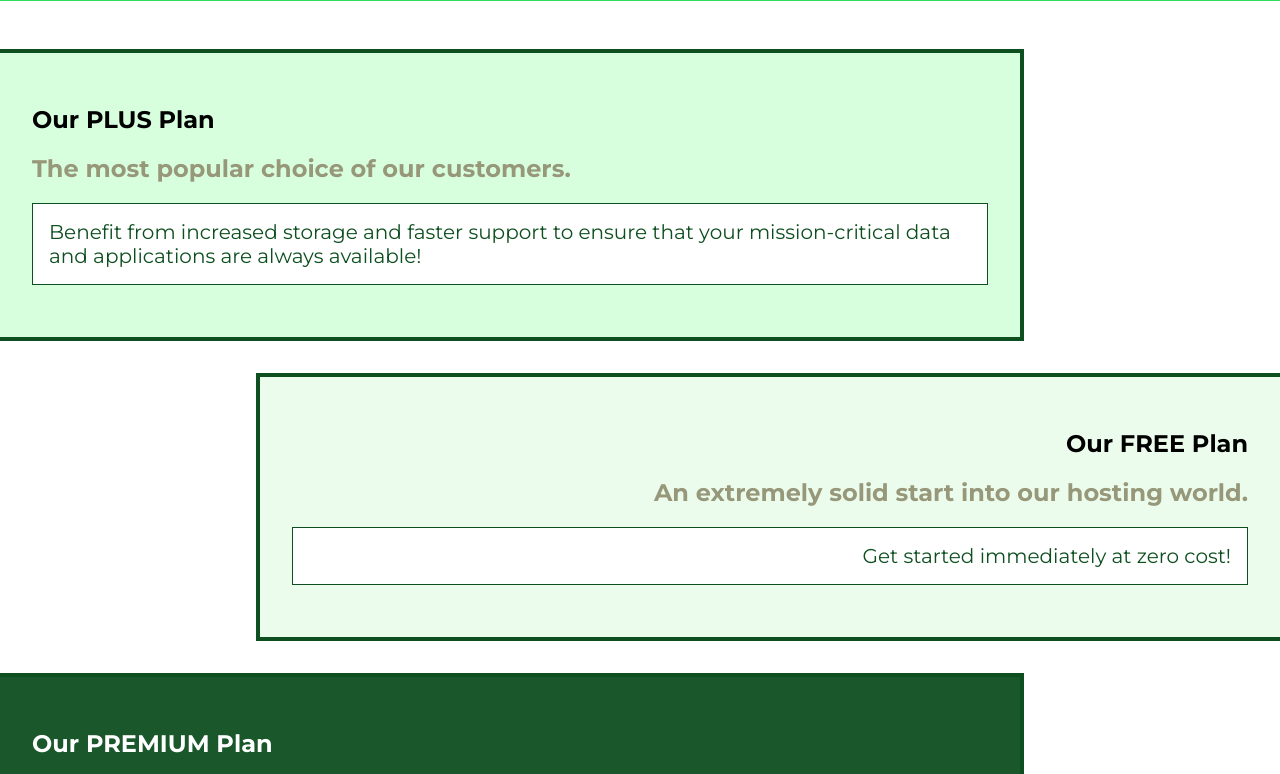
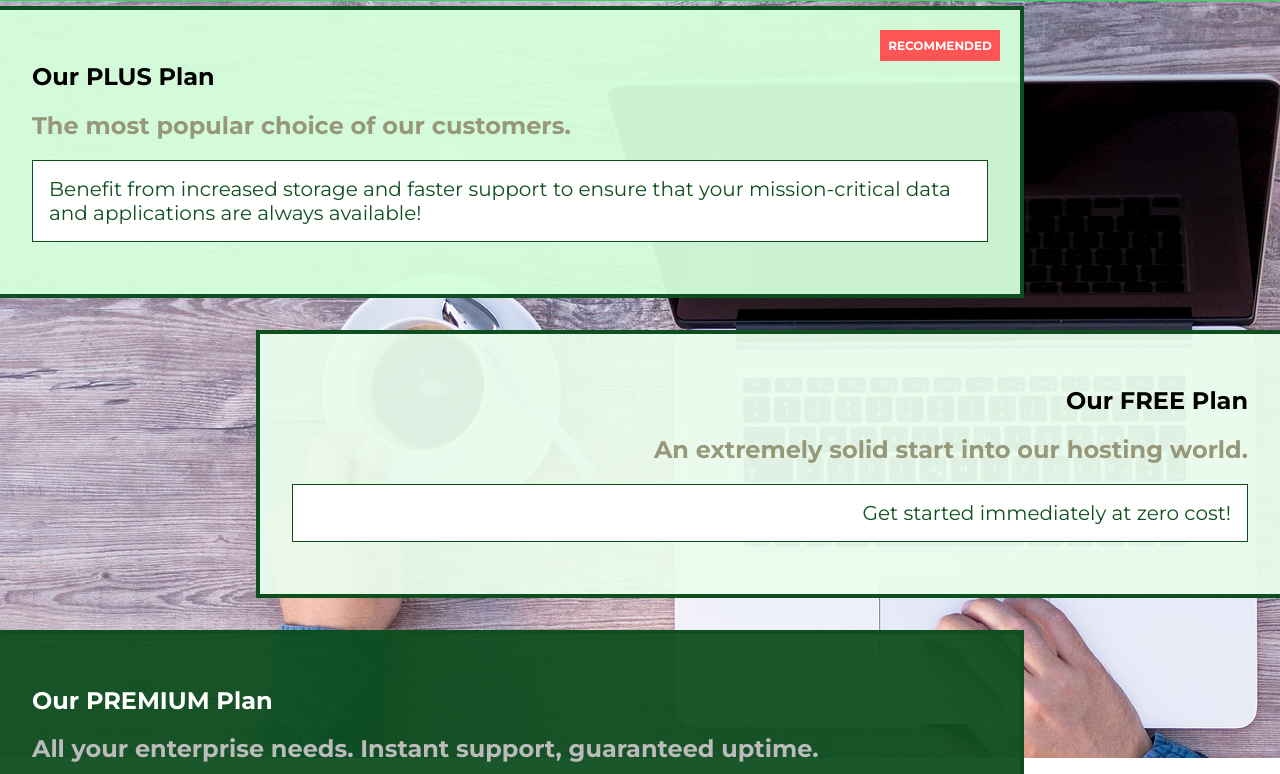
Before and after one commit to tercette/webpage-project, a plain HTML site: page packages/index.html in a window 1280 px wide. Shown: the part 42-816 px from the top of the page. Drawn offline with Linux system fonts and the light colour scheme.

Commit message:
positioning

```diff
--- a/main.css
+++ b/main.css
@@ -3,6 +3,8 @@
     width: 100%;
     height: 528px;
     padding: 10px;
+    margin-top: 43px;
+    position: relative;
 }
 
 .section-title {
@@ -13,6 +15,9 @@
 #product-overview h1 {
     color: white;
     font-family: 'Anton', sans-serif;
+    position: absolute;
+    bottom: 5%;
+    left: 3%;
 }
 
 .plan__list {
--- a/packages/index.html
+++ b/packages/index.html
@@ -12,6 +12,7 @@
 </head>
 
 <body>
+    <div class="background"></div>
     <header class="main-header">
         <div>
             <a href="../index.html" class="main-header__brand">
@@ -36,6 +37,7 @@
         <section class="package" id="plus">
             <a href="#">
                 <h1 class="package__title">Our PLUS Plan</h1>
+                <h2 class="package__badge">RECOMMENDED</h2>
                 <h2 class="package__subtitle">The most popular choice of our customers.</h2>
                 <p class="package__info">Benefit from increased storage and faster support to ensure that your mission-critical data and applications
                     are always available!</p>
--- a/packages/packages.css
+++ b/packages/packages.css
@@ -1,5 +1,13 @@
 main {
     padding-top: 32px;
+}
+
+.background {
+    background: url("../images/plans-background.jpg");
+    width: 100%;
+    height: 100%;
+    position: fixed;
+    z-index: -1;
 }
 
 .package {
@@ -7,7 +15,9 @@ main {
     margin: 16px 0;
     border: 4px solid #0e4f1f;
     border-left: none;
+    position: relative;
 }
+
 
 .package:hover,
 .package:active {
@@ -21,6 +31,17 @@ main {
     color: inherit;
     display: block;
     padding: 32px;
+}
+
+.package__badge {
+    position: absolute;
+    top: 0;
+    right: 0px;
+    margin: 20px;
+    font-size: 12px;
+    color: white;
+    background: #ff5454;
+    padding: 8px;
 }
 
 .package__subtitle {
--- a/shared.css
+++ b/shared.css
@@ -9,8 +9,12 @@ body {
 
 .main-header {
     width: 100%;
+    position: fixed;
+    top: 0;
+    left: 0;
     background: #2ddf5c;
     padding: 8px 16px;
+    z-index: 1;
 }
 
 .main-header>div {
```
Also changed, not shown: images/plans-background.jpg (added).
